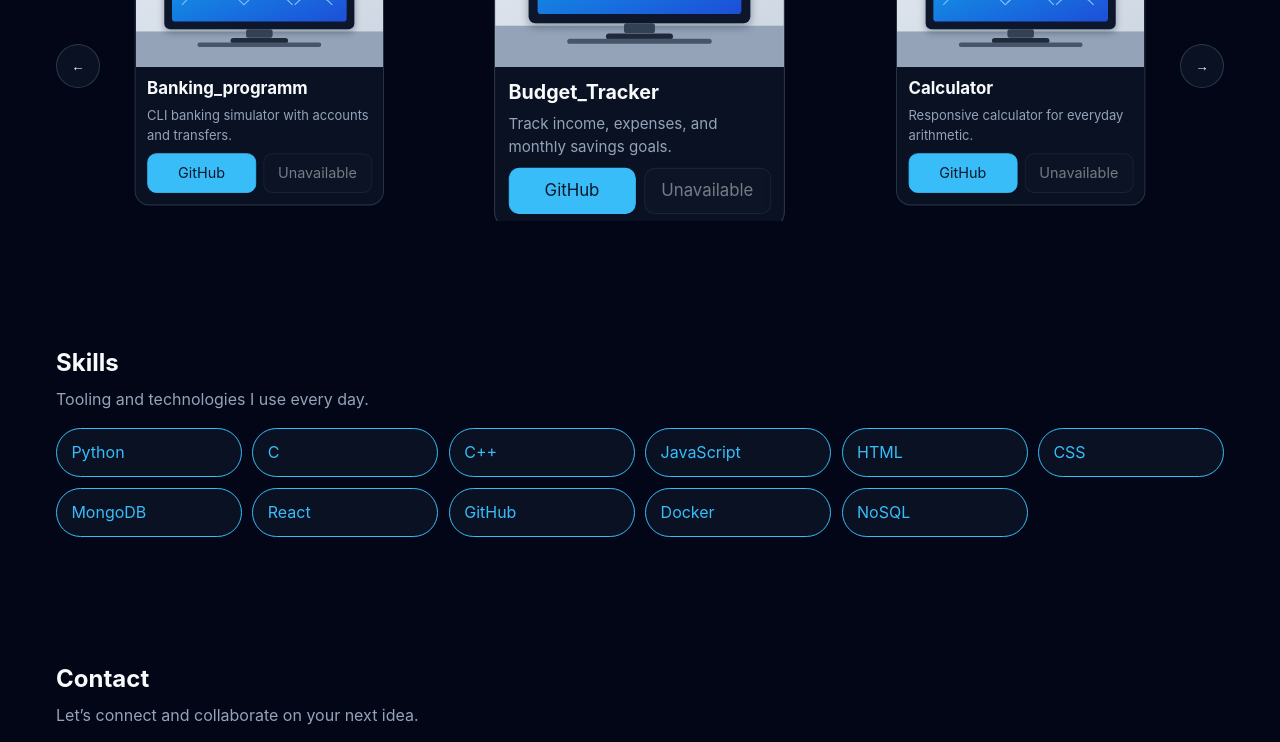
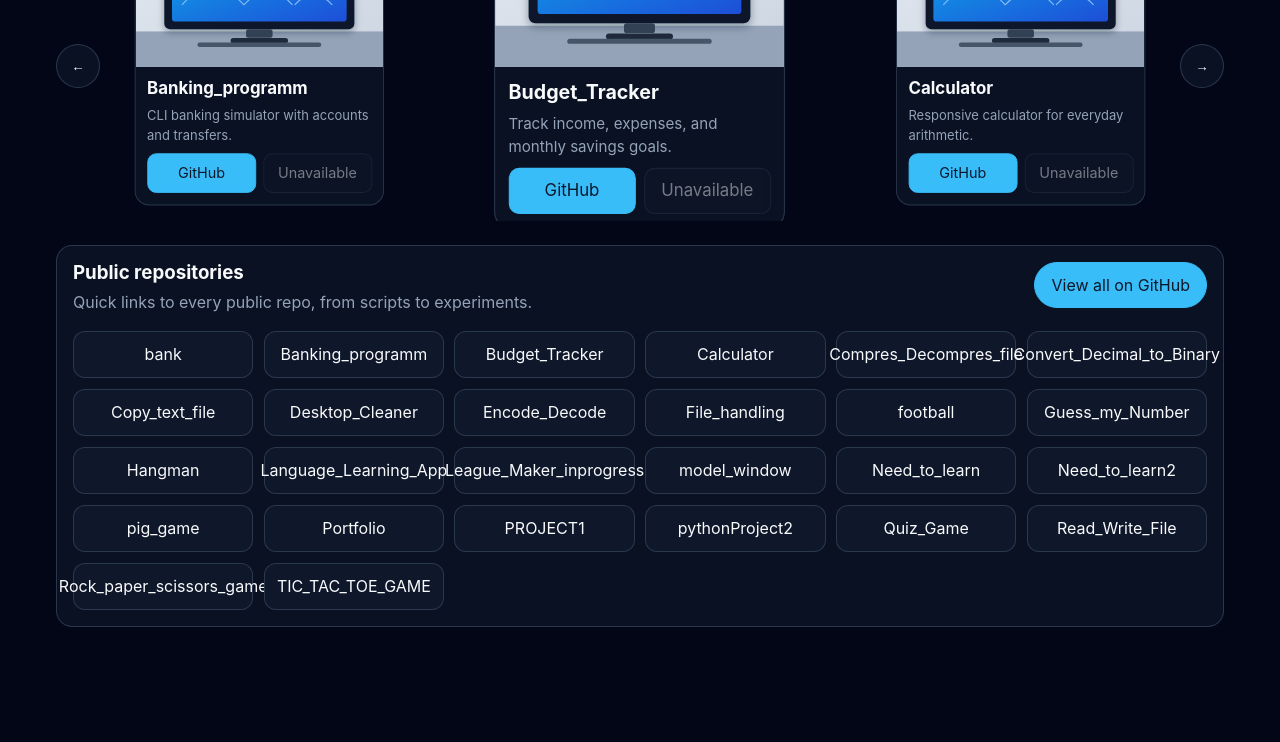
Before and after one commit to Rezamollaei/Portfolio, a React (Vite) app: page / in a window 1280 px wide. Shown: the part 2000-2742 px from the top of the page. Built offline with nearby package versions, Linux system fonts and the light colour scheme.

Commit message:
feat: update portfolio project and contact sections
Agent-Logs-Url: https://github.com/Rezamollaei/Portfolio/sessions/927df979-b316-4360-a0be-8439b7405402

Co-authored-by: Rezamollaei <122904067+Rezamollaei@users.noreply.github.com>

```diff
--- a/index.html
+++ b/index.html
@@ -36,7 +36,7 @@
       })();
     </script>
     <meta name="viewport" content="width=device-width, initial-scale=1.0" />
-    <title>portfolio-vite</title>
+    <title>Reza Mollaei</title>
   </head>
   <body>
     <div id="root"></div>
--- a/src/components/Contact/Contact.js
+++ b/src/components/Contact/Contact.js
@@ -2,7 +2,8 @@ import { useState } from 'react';
 
 export const socialLinks = [
   { key: 'contact.directGitHub', url: 'https://github.com/Rezamollaei' },
-  { key: 'contact.directLinkedIn', url: 'https://www.linkedin.com/in/reza-mollaei/' }
+  { key: 'contact.directLinkedIn', url: 'https://www.linkedin.com/in/reza-mollaei/' },
+  { key: 'contact.directEmailLabel', url: 'mailto:contact@rezamollaei.dev' }
 ];
 
 export const useContactForm = (t) => {
--- a/src/components/Contact/Contact.jsx
+++ b/src/components/Contact/Contact.jsx
@@ -26,9 +26,18 @@ const Contact = () => {
           </form>
         </div>
         <div className={styles.linksBox}>
+          <h3>{t('contact.directTitle')}</h3>
+          <p>{t('contact.directBody')}</p>
           <div className={styles.socialRow}>
             {socialLinks.map((link) => (
-              <a key={link.key} href={link.url} target="_blank" rel="noreferrer noopener">{t(link.key)}</a>
+              <a
+                key={link.key}
+                href={link.url}
+                target={link.url.startsWith('mailto:') ? undefined : '_blank'}
+                rel={link.url.startsWith('mailto:') ? undefined : 'noreferrer noopener'}
+              >
+                {t(link.key)}
+              </a>
             ))}
           </div>
         </div>
--- a/src/components/Contact/Contact.module.scss
+++ b/src/components/Contact/Contact.module.scss
@@ -1,8 +1,11 @@
 .contact { max-width:1200px; margin:0 auto; padding:4rem 1rem; }
 .contact > p { margin-top:.6rem; color:var(--text-secondary); }
-.layout { margin-top:1rem; display:grid; grid-template-columns:2fr 1fr; gap:1rem; align-items:start; }
+.layout { margin-top:1rem; display:grid; grid-template-columns:2fr 1fr; gap:1rem; align-items:stretch; }
 .formBox,.linksBox { border:1px solid var(--border); border-radius:16px; background:var(--card-bg); padding:1rem; }
-.socialRow { display:flex; flex-direction:column; gap:.6rem; }
+.linksBox { height:100%; display:flex; flex-direction:column; gap:.75rem; }
+.linksBox h3 { margin:0; }
+.linksBox > p { margin:0; color:var(--text-secondary); }
+.socialRow { display:flex; flex-direction:column; gap:.6rem; flex:1; justify-content:flex-start; }
 .socialRow a { min-height:44px; text-decoration:none; border:1px solid var(--border); border-radius:999px; padding:.6rem .95rem; display:inline-flex; align-items:center; color:var(--text-primary); background:var(--card-bg); }
 .socialRow a:hover { border-color:var(--accent); color:var(--accent); }
 .form { display:grid; gap:.5rem; }
--- a/src/components/Footer/Footer.jsx
+++ b/src/components/Footer/Footer.jsx
@@ -1,12 +1,9 @@
 import styles from './Footer.module.scss';
-import { useLang } from '../../context/LangContext';
 
 const Footer = () => {
-  const { t } = useLang();
   return (
     <footer className={styles.footer}>
-      <p>Reza Mollaei © {new Date().getFullYear()} · {t('footer.builtWith')}</p>
-      <p>{t('footer.rights')}</p>
+      <p>Reza Mollaei © {new Date().getFullYear()}</p>
     </footer>
   );
 };
--- a/src/components/Projects/Projects.jsx
+++ b/src/components/Projects/Projects.jsx
@@ -5,6 +5,7 @@ import { useLang } from '../../context/LangContext';
 const Projects = () => {
   const { t } = useLang();
   const { active, visible, mobile, next, animating, mobileDir } = useProjectsCarousel(projectsData.length);
+  const publicRepositories = [...projectsData].sort((a, b) => a.title.localeCompare(b.title));
 
   return (
     <section id="projects" className={styles.projects}>
@@ -46,6 +47,26 @@ const Projects = () => {
         </div>
         <button type="button" onClick={() => next(1)} disabled={animating} aria-label={t('projects.next')}>→</button>
       </div>
+      <div className={styles.repoList}>
+        <div className={styles.repoListHeader}>
+          <div>
+            <h3>{t('projects.publicTitle')}</h3>
+            <p>{t('projects.publicSubtitle')}</p>
+          </div>
+          <a href="https://github.com/Rezamollaei?tab=repositories" target="_blank" rel="noreferrer noopener">
+            {t('projects.publicAll')}
+          </a>
+        </div>
+        <ul className={styles.repoItems}>
+          {publicRepositories.map((project) => (
+            <li key={project.githubUrl}>
+              <a href={project.githubUrl} target="_blank" rel="noreferrer noopener">
+                {project.title}
+              </a>
+            </li>
+          ))}
+        </ul>
+      </div>
     </section>
   );
 };
--- a/src/components/Projects/Projects.module.scss
+++ b/src/components/Projects/Projects.module.scss
@@ -18,6 +18,14 @@
 .actions a[aria-disabled='true'] { opacity:.45; cursor:not-allowed; }
 .mobileInRight { animation: mobile-in-right 1600ms cubic-bezier(0.16, 1, 0.3, 1); }
 .mobileInLeft { animation: mobile-in-left 1600ms cubic-bezier(0.16, 1, 0.3, 1); }
+.repoList { margin-top:1.5rem; border:1px solid var(--border); border-radius:16px; background:var(--card-bg); padding:1rem; display:grid; gap:1rem; }
+.repoListHeader { display:flex; align-items:flex-start; justify-content:space-between; gap:1rem; }
+.repoListHeader h3 { margin:0; }
+.repoListHeader p { margin:.35rem 0 0; color:var(--text-secondary); }
+.repoListHeader a { min-height:44px; padding:.6rem 1rem; border-radius:999px; text-decoration:none; border:1px solid var(--accent); background:var(--accent); color:var(--button-text); display:inline-flex; align-items:center; justify-content:center; white-space:nowrap; }
+.repoItems { list-style:none; margin:0; padding:0; display:grid; grid-template-columns:repeat(auto-fit, minmax(180px, 1fr)); gap:.65rem; }
+.repoItems a { min-height:44px; padding:.65rem .85rem; border-radius:12px; text-decoration:none; border:1px solid var(--border); background:var(--bg-secondary); color:var(--text-primary); display:flex; align-items:center; justify-content:center; text-align:center; }
+.repoItems a:hover,.repoListHeader a:hover { border-color:var(--accent); }
 @keyframes mobile-in-right { from {opacity:0; transform:translateX(18%) scale(.96);} to {opacity:1; transform:translateX(0) scale(1.05);} }
 @keyframes mobile-in-left { from {opacity:0; transform:translateX(-18%) scale(.96);} to {opacity:1; transform:translateX(0) scale(1.05);} }
-@media (max-width:768px){ .carousel{grid-template-columns:minmax(0,1fr);} .left,.right{display:none !important;} .center{transform:scale(1.02);} }
+@media (max-width:768px){ .carousel{grid-template-columns:minmax(0,1fr);} .left,.right{display:none !important;} .center{transform:scale(1.02);} .repoListHeader{flex-direction:column;} .repoListHeader a{width:100%;} }
```
